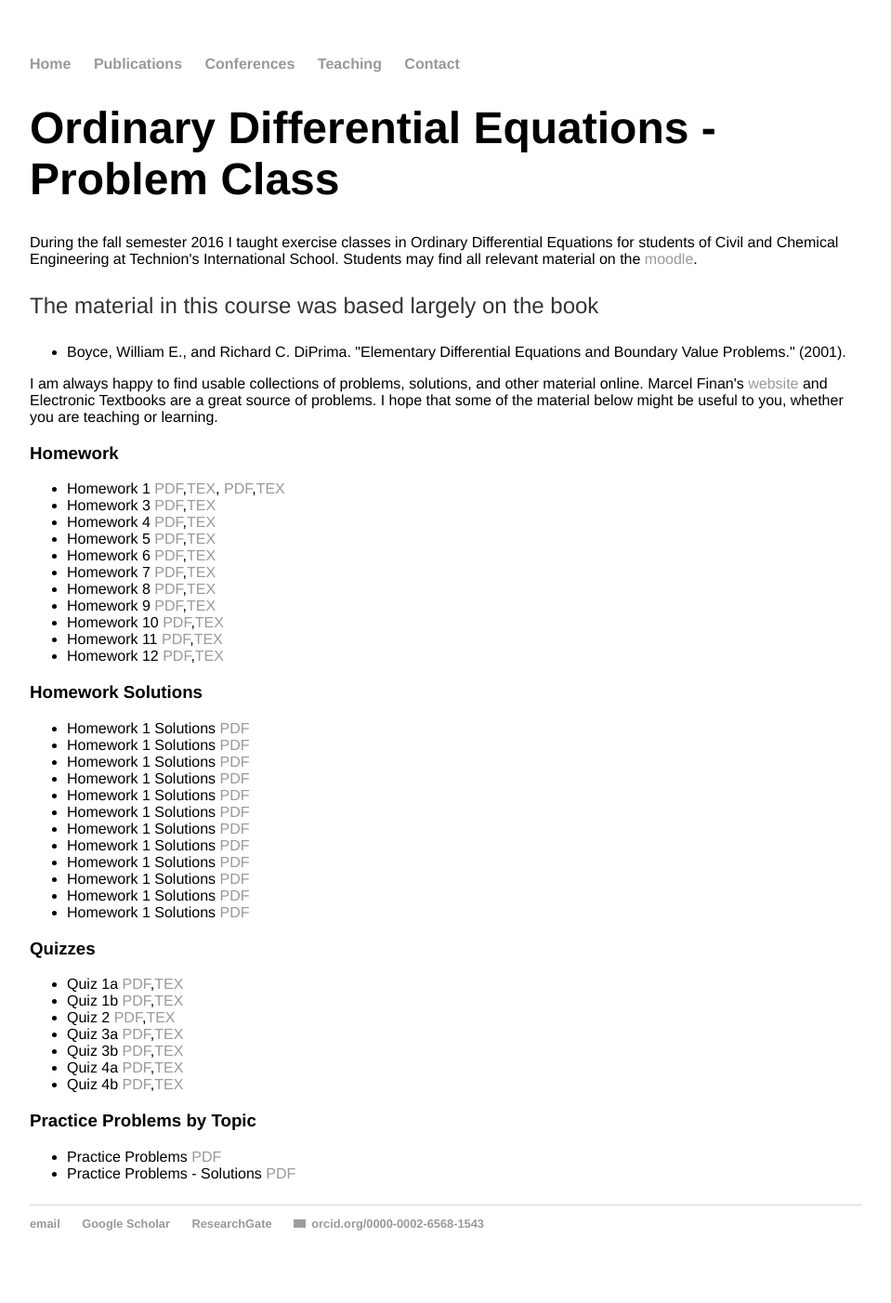
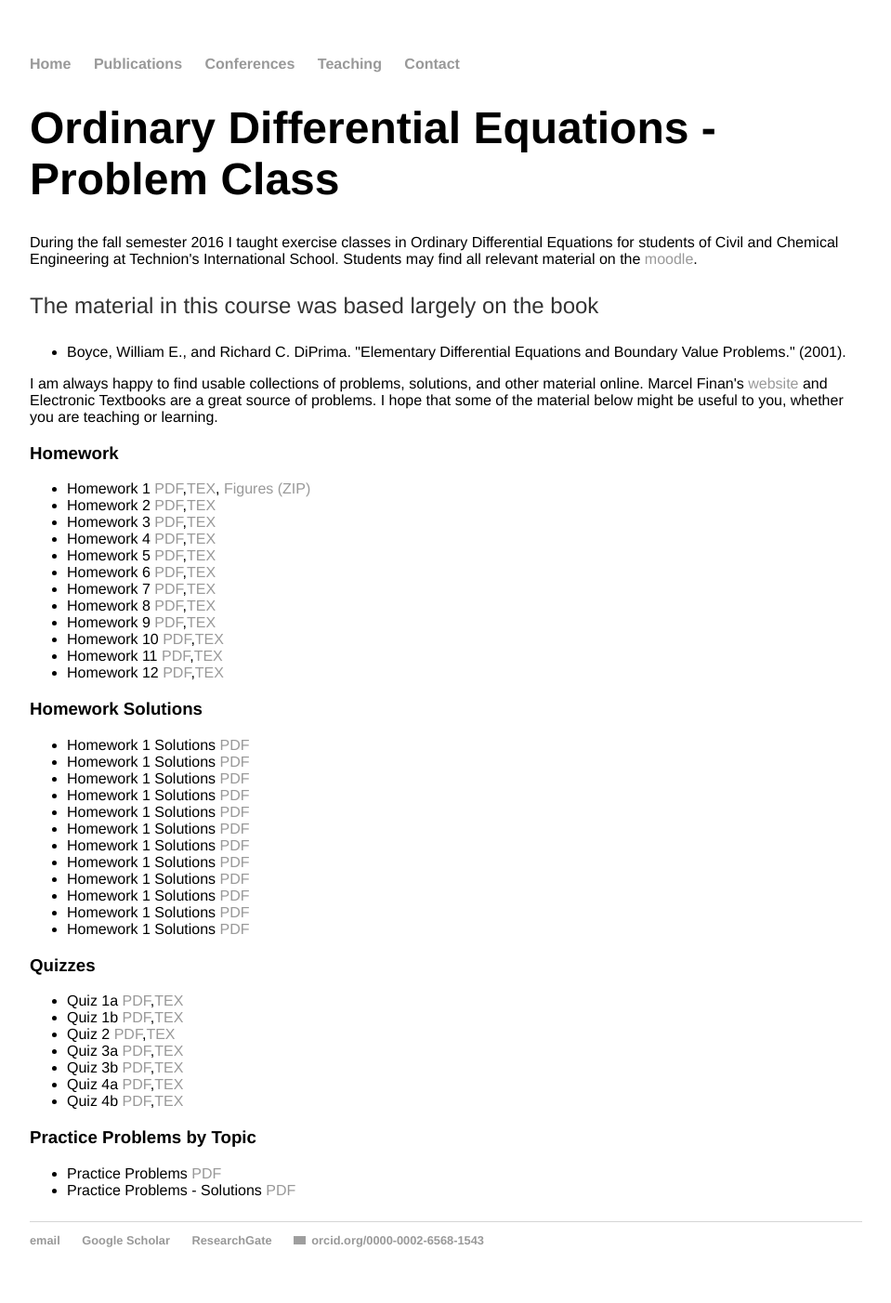
Before and after one commit to rstuhlmeier/rstuhlmeier.github.io, a Jekyll site: the page built from teaching/Fall2016/ODEs.html, in a window 1280 px wide. Shown: the whole page at 93% size, without its empty margins (160-1119 px from the left). Built offline with Jekyll 4.4.1, drawn with Linux system fonts in a browser that asks for light colours; some of the changed lines change nothing that is shown; grey boxes are pictures that could not be loaded.

Commit message:
Corrected Typo in ODEs

```diff
--- a/teaching/Fall2016/ODEs.html
+++ b/teaching/Fall2016/ODEs.html
@@ -20,7 +20,7 @@
 I hope that some of the material below might be useful to you, whether you are teaching or learning.
 <h3>Homework</h3>
 <ul>
-<li>Homework 1 <a href="Homework/Homework_1.pdf">PDF</a>,<a href="Homework/Homework_1.tex">TEX</a>, <a href="Homework/Figures_Homework_1>Figures (ZIP) </a></li>
+<li>Homework 1 <a href="Homework/Homework_1.pdf">PDF</a>,<a href="Homework/Homework_1.tex">TEX</a>, <a href="Homework/Figures_Homework_1">Figures (ZIP) </a></li>
 <li>Homework 2 <a href="Homework/Homework_2.pdf">PDF</a>,<a href="Homework/Homework_2.tex">TEX</a> </li>
 <li>Homework 3 <a href="Homework/Homework_3.pdf">PDF</a>,<a href="Homework/Homework_3.tex">TEX</a> </li>
 <li>Homework 4 <a href="Homework/Homework_4.pdf">PDF</a>,<a href="Homework/Homework_4.tex">TEX</a> </li>
```
